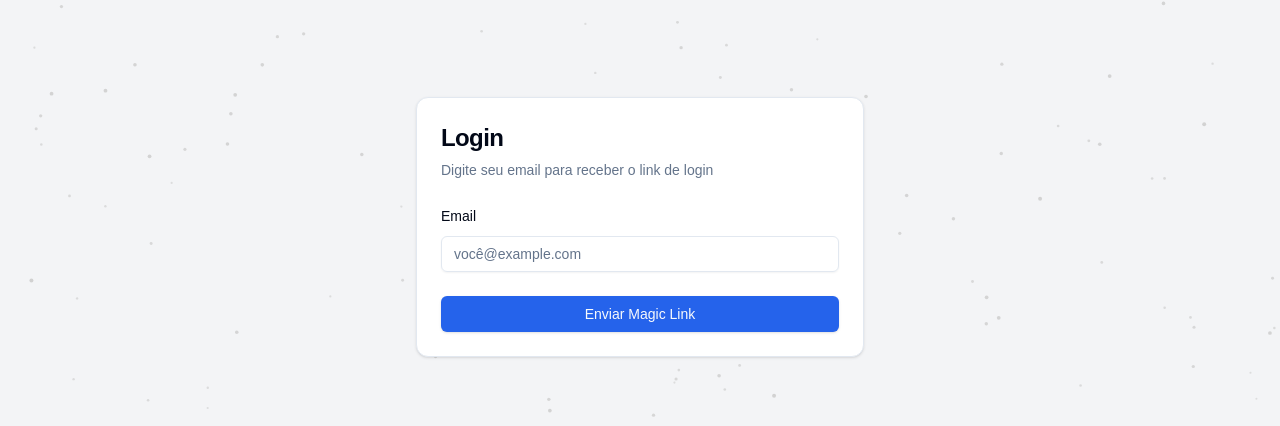
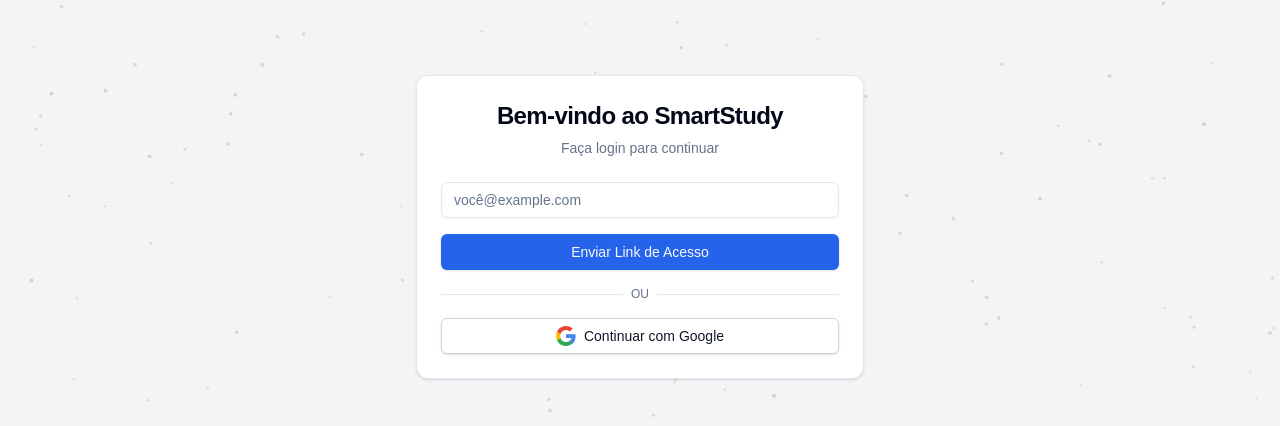
Before and after one commit to DanielVigano17/study-app, a Next.js app: page /login in a window 1280 px wide. Shown: the part 173-599 px from the top of the page. Built offline with nearby package versions, Linux system fonts and the light colour scheme; no server answers.

Commit message:
Feat: adiciona login com o google

```diff
--- a/src/app/(auth)/_components/sign-in.tsx
+++ b/src/app/(auth)/_components/sign-in.tsx
@@ -4,49 +4,116 @@ import { Card, CardContent, CardDescription, CardFooter, CardHeader, CardTitle }
 import { Input } from "@/components/ui/input"
 import { Label } from "@/components/ui/label"
 import { useForm } from "react-hook-form"
-import actionLogin from "../login/actions"
+import { actionLoginGoogle, actionLoginMagicLink } from "../login/actions"
 import { Loader2 } from "lucide-react"
 import { useToast } from "@/hooks/use-toast"
 import { ToastAction } from "@/components/ui/toast"
 import ParallaxBackground from "@/components/backgrounds/parallax-background"
+import Image from "next/image"
+import { Separator } from "@/components/ui/separator"
 
 export function AuthForm() {
-  const form = useForm();
+  const googleForm = useForm();
+  const magicLinkForm = useForm();
   const { toast } = useToast()
 
-  const handleSubmit = form.handleSubmit(async (data) =>{
-    await actionLogin(data.email);
+  const handleSubmitGoogle = googleForm.handleSubmit(async () => {
+    try {
+      await actionLoginGoogle();
+    } catch (error) {
+      toast({
+        variant: "destructive",
+        title: "Erro",
+        description: "Erro ao fazer login com Google",
+        action: <ToastAction altText="Tentar novamente">Tentar novamente</ToastAction>,
+      });
+    }
+  })
 
-    toast({
-      title: "Link Enviado",
-      description: "O link para acesso foi enviado para o seu email",
-      action : <ToastAction altText="Ok">Ok</ToastAction>,
-    });
-
+  const handleSubmitMagicLink = magicLinkForm.handleSubmit(async (data) => {
+    try {
+      await actionLoginMagicLink(data.email);
+      toast({
+        title: "Link Enviado",
+        description: "O link para acesso foi enviado para o seu email",
+        action: <ToastAction altText="Ok">Ok</ToastAction>,
+      });
+    } catch (error) {
+      toast({
+        variant: "destructive",
+        title: "Erro",
+        description: "Erro ao enviar link de acesso",
+        action: <ToastAction altText="Tentar novamente">Tentar novamente</ToastAction>,
+      });
+    }
   })
 
   return (
     <div className="flex items-center justify-center min-h-screen bg-gray-100">
       <ParallaxBackground dotColor="#d1d1d1" dotSize={2} dotCount={200} speed={0.15} />
-      <Card className="w-full z-40 max-w-md">
+      <Card className="w-full mx-3 z-40 max-w-md">
         <CardHeader>
-          <CardTitle className="text-2xl font-bold">Login</CardTitle>
-          <CardDescription>Digite seu email para receber o link de login</CardDescription>
+          <CardTitle className="text-2xl font-bold text-center">Bem-vindo ao SmartStudy</CardTitle>
+          <CardDescription className="text-center">Faça login para continuar</CardDescription>
         </CardHeader>
-        <form onSubmit={handleSubmit} action='#' method="post">
-          <CardContent className="space-y-4">
+        <CardContent className="space-y-4">
+        <form onSubmit={handleSubmitMagicLink} action='#' method="post" className="space-y-4">
             <div className="space-y-2">
-              <Label htmlFor="email">Email</Label>
-              <Input id="email" {...form.register("email")} type="email" placeholder="você@example.com" required />
+              <Input
+                id="email"
+                {...magicLinkForm.register("email")}
+                type="email"
+                placeholder="você@example.com"
+                required
+              />
             </div>
-          </CardContent>
-          <CardFooter>
-            <Button type="submit" disabled={form.formState.isSubmitting} className="w-full">
-              {form.formState.isSubmitting && <Loader2 className="animate-spin" />}
-              Enviar Magic Link
+            <Button
+              type="submit"
+              disabled={magicLinkForm.formState.isSubmitting}
+              className="w-full"
+            >
+              {magicLinkForm.formState.isSubmitting ? (
+                <Loader2 className="h-4 w-4 animate-spin" />
+              ) : (
+                "Enviar Link de Acesso"
+              )}
             </Button>
-          </CardFooter>
-        </form>
+          </form>
+
+          <div className="relative">
+            <div className="absolute inset-0 flex items-center">
+              <Separator className="w-full" />
+            </div>
+            <div className="relative flex justify-center text-xs uppercase">
+              <span className="bg-white px-2 text-muted-foreground">
+                Ou
+              </span>
+            </div>
+          </div>
+
+          <form onSubmit={handleSubmitGoogle} action='#' method="post">
+            <Button
+              type="submit"
+              disabled={googleForm.formState.isSubmitting}
+              className="w-full flex items-center justify-center gap-2 bg-white text-gray-900 hover:bg-gray-100 border border-gray-300"
+            >
+              {googleForm.formState.isSubmitting ? (
+                <Loader2 className="h-4 w-4 animate-spin" />
+              ) : (
+                <>
+                  <Image
+                    src="/google.svg"
+                    alt="Google"
+                    width={20}
+                    height={20}
+                  />
+                  Continuar com Google
+                </>
+              )}
+            </Button>
+          </form>
+
+        </CardContent>
       </Card>
     </div>
   )
--- a/src/app/(auth)/login/actions.ts
+++ b/src/app/(auth)/login/actions.ts
@@ -1,13 +1,25 @@
 "use server"
 import { signIn } from "@/auth"
 
-const actionLogin = async (email : String) => {
-        try{
-            await signIn("resend", {email : email,redirectTo:"/app", redirect: false})
-        }
-        catch(e){
-            console.log(e)
-        }
+const actionLoginMagicLink = async (email: string) => {
+    try {
+        await signIn("resend", {
+            email: email,
+            redirect: false
+        })
+    } catch (e) {
+        console.error("Erro ao enviar magic link:", e)
+        throw e
+    }
 }
 
-export default actionLogin
+const actionLoginGoogle = async () => {
+    try {
+        await signIn("google", { redirect: true })
+    } catch (e) {
+        console.error("Erro ao fazer login com Google:", e)
+        throw e
+    }
+}
+
+export { actionLoginMagicLink, actionLoginGoogle }
--- a/src/auth.ts
+++ b/src/auth.ts
@@ -7,44 +7,50 @@ import { CreateCustomer } from "./domain/useCases/biling/createCustomer"
 import { StripeRepository } from "./repositories/stripeRepository"
 import { UserRepository } from "./repositories/userRepository"
 import { CreateSubscription } from "./domain/useCases/biling/createSubscription"
+import Google from "next-auth/providers/google"
 
 export const { handlers, auth, signIn, signOut } = NextAuth({
   adapter: PrismaAdapter(prisma),
-  trustHost : true,
-  providers: [Resend(
-    {
-        from: "noreply@smartstudy.me",
-    }
-  )],
-  session :{
-    maxAge : 60 * 60 * 48
+  trustHost: true,
+  providers: [
+    Google({
+      clientId: process.env.GOOGLE_CLIENT_ID!,
+      clientSecret: process.env.GOOGLE_CLIENT_SECRET!,
+      allowDangerousEmailAccountLinking: true,
+    }),
+    Resend({
+      from: "noreply@smartstudy.me",
+    })
+  ],
+  session: {
+    maxAge: 60 * 60 * 48
   },
   callbacks: {
-    authorized: async ({ request,auth }) => {
+    authorized: async ({ request, auth }) => {
       const url = request.nextUrl.pathname;
-      if(!!auth && url == "/login") return NextResponse.redirect(new URL("/app",request.url));
+      if (!!auth && url == "/login") return NextResponse.redirect(new URL("/app", request.url));
       return !!auth
     },
   },
   pages: {
-    signIn:"/login",
+    signIn: "/login",
     verifyRequest: '/login',
-    newUser : '/on-boarding',
+    newUser: '/on-boarding',
   },
-  events : {
-    createUser : async (event) => {
-      const {email,id} = event.user;
+  events: {
+    createUser: async (event) => {
+      const { email, id } = event.user;
       const userRepository = new UserRepository();
       const stripeRepository = new StripeRepository();
-      const createCustumer = new CreateCustomer(stripeRepository,userRepository);
-      const createSubscription = new CreateSubscription(stripeRepository,userRepository);
+      const createCustumer = new CreateCustomer(stripeRepository, userRepository);
+      const createSubscription = new CreateSubscription(stripeRepository, userRepository);
 
-      try{
-        if(!email || !id) throw new Error("Erro ao recuperar usuário criado")
-        const user = await createCustumer.execute({userId : id, email : email});
-        const updatedUser = await createSubscription.execute(user.customerId!,user.id);
-      }catch(e){
-        console.log("Este é o erro da mensagem: ",e)
+      try {
+        if (!email || !id) throw new Error("Erro ao recuperar usuário criado")
+        const user = await createCustumer.execute({ userId: id, email: email });
+        const updatedUser = await createSubscription.execute(user.customerId!, user.id);
+      } catch (e) {
+        console.log("Este é o erro da mensagem: ", e)
       }
     }
   }
```
Also changed, not shown: public/google.svg (added), 1 other file (tests, documents, lock files or other folders).
